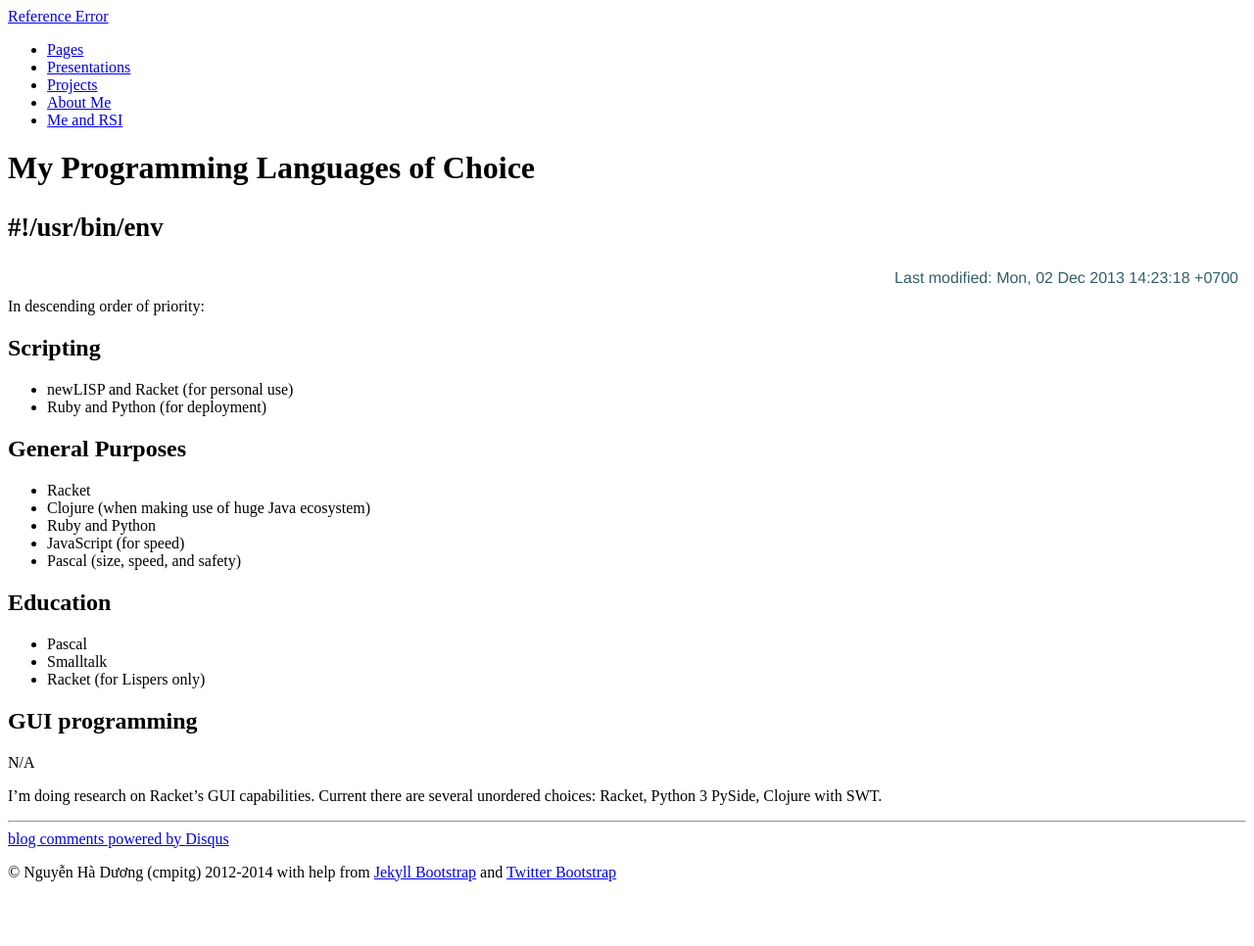
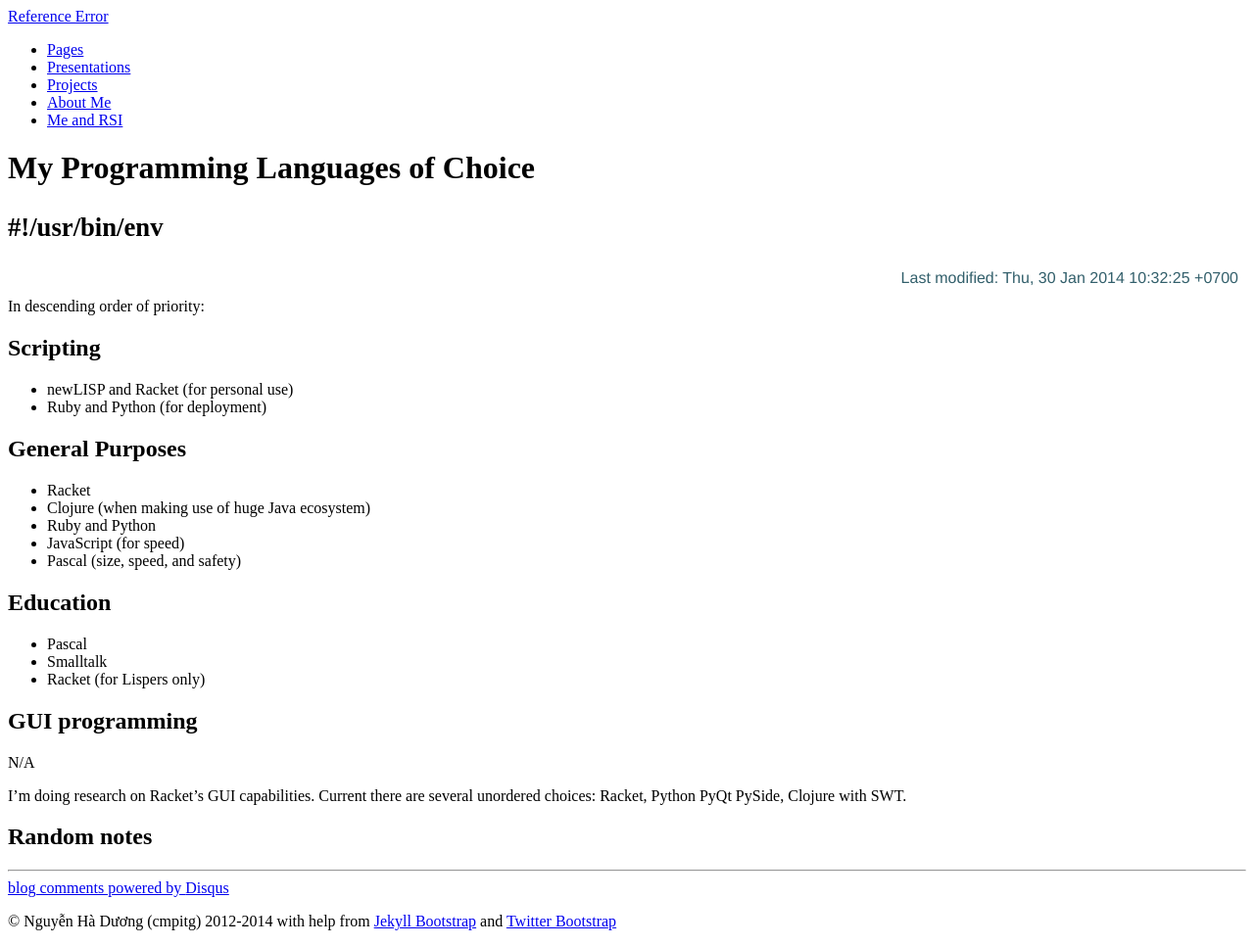
Before and after one commit to cmpitg/cmpitg.github.com, a Jekyll site: the page built from random/programming-languages.md, in a window 1280 px wide. Shown: the whole page at 98% size. Built offline with Jekyll 4.4.1, drawn with Linux system fonts in a browser that asks for light colours; Markdown is read by kramdown in place of the engine named in the settings; comment, search, counter and statistics services are not loaded; before the commit the page ends 916 px from its top, so only the background shows below that.

Commit message:
Polish Markdown

```diff
--- a/random/programming-languages.md
+++ b/random/programming-languages.md
@@ -4,18 +4,18 @@
 tagline: "#!/usr/bin/env"
 tags: [random, programming_language]
 permalink: /prog-lang/
-last_updated: Mon, 02 Dec 2013 14:23:18 +0700
+last_updated: Thu, 30 Jan 2014 10:32:25 +0700
 ---
 {% include JB/setup %}
 
 In descending order of priority:
 
-## Scripting
+## Scripting ##
 
 * newLISP and Racket (for personal use)
 * Ruby and Python (for deployment)
 
-## General Purposes
+## General Purposes ##
 
 * Racket
 * Clojure (when making use of huge Java ecosystem)
@@ -23,15 +23,17 @@
 * JavaScript (for speed)
 * Pascal (size, speed, and safety)
 
-## Education
+## Education ##
 
 * Pascal
 * Smalltalk
 * Racket (for Lispers only)
 
-## GUI programming
+## GUI programming ##
 
 N/A
 
 I'm doing research on Racket's GUI capabilities.  Current there are several
-unordered choices: Racket, Python 3 PySide, Clojure with SWT.
+unordered choices: Racket, Python PyQt PySide, Clojure with SWT.
+
+## Random notes ##
```
